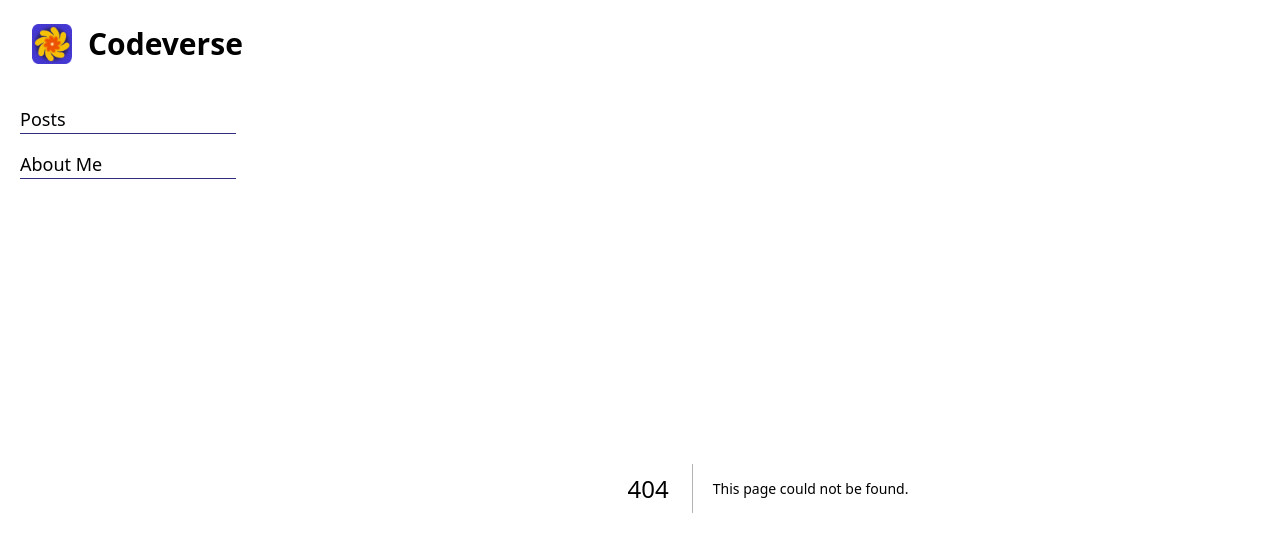
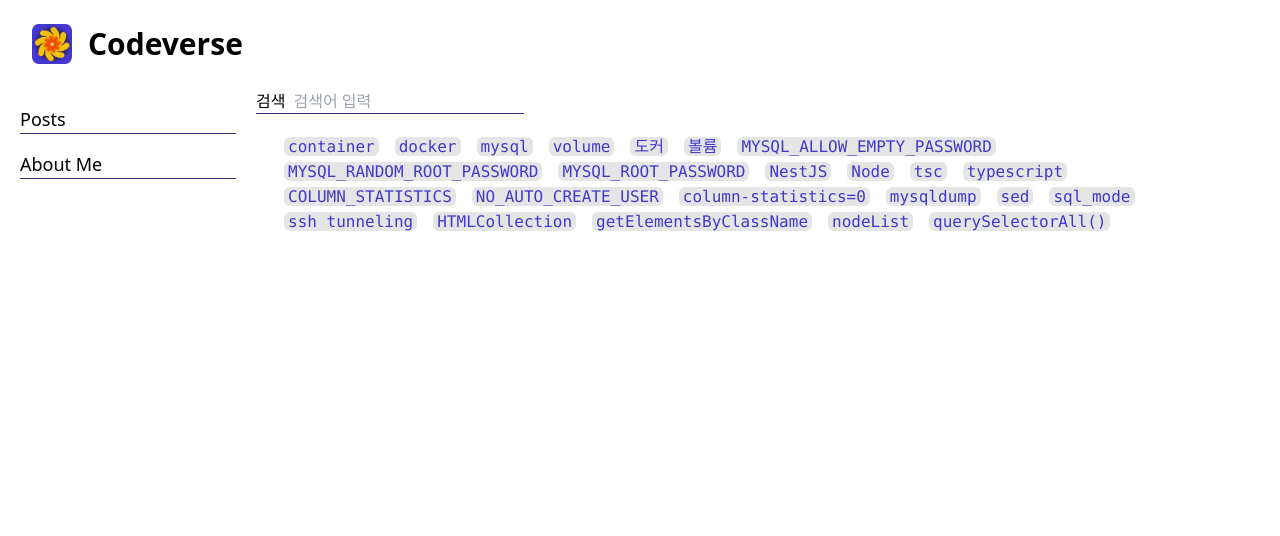
Before and after one commit to june20516/codeverse, a Next.js app: page /tags in a window 1280 px wide. Before the commit this address had no page. Shown: the top 536 px of the page. Built offline with nearby package versions, Linux system fonts and the light colour scheme.

Commit message:
[feature]전체 태그 페이지 추가

```diff
--- /dev/null
+++ b/app/tags/components/SearchableTagPanel.tsx
@@ -0,0 +1,34 @@
+'use client';
+
+import TextInput from '@/app/components/Input';
+import Link from 'next/link';
+import { useEffect, useState } from 'react';
+
+const SearchableTagPanel = ({ tags }: { tags: string[] }) => {
+  const [keyword, setKeyword] = useState('');
+  const [searchedTags, setSearchedTags] = useState<string[]>([...tags]);
+
+  useEffect(() => {
+    setSearchedTags(tags.filter(tag => tag.includes(keyword)));
+  }, [keyword, tags]);
+  return (
+    <div>
+      <TextInput
+        label="검색"
+        onChange={e => setKeyword(e.target.value)}
+        placeholder={'검색어 입력'}
+      />
+      <div className="p-5 flex flex-wrap">
+        {searchedTags.map((tag, index) => (
+          <Link key={index} href={`tags/${tag}`}>
+            <code className=" bg-background-primary-200 text-primary-700 rounded-md px-1 m-2">
+              {tag}
+            </code>
+          </Link>
+        ))}
+      </div>
+    </div>
+  );
+};
+
+export default SearchableTagPanel;
--- /dev/null
+++ b/app/tags/page.tsx
@@ -0,0 +1,12 @@
+import { getAllTags } from '@/lib/staticFileApi';
+import { NextPage } from 'next';
+import Link from 'next/link';
+import SearchableTagPanel from './components/SearchableTagPanel';
+
+const Tags: NextPage = () => {
+  const tags: string[] = getAllTags();
+
+  return <SearchableTagPanel tags={tags} />;
+};
+
+export default Tags;
```
